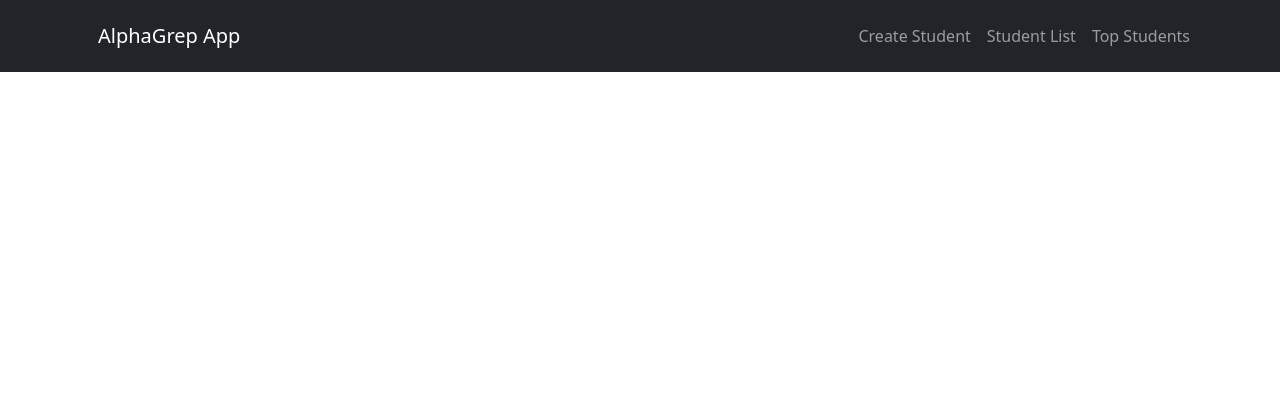
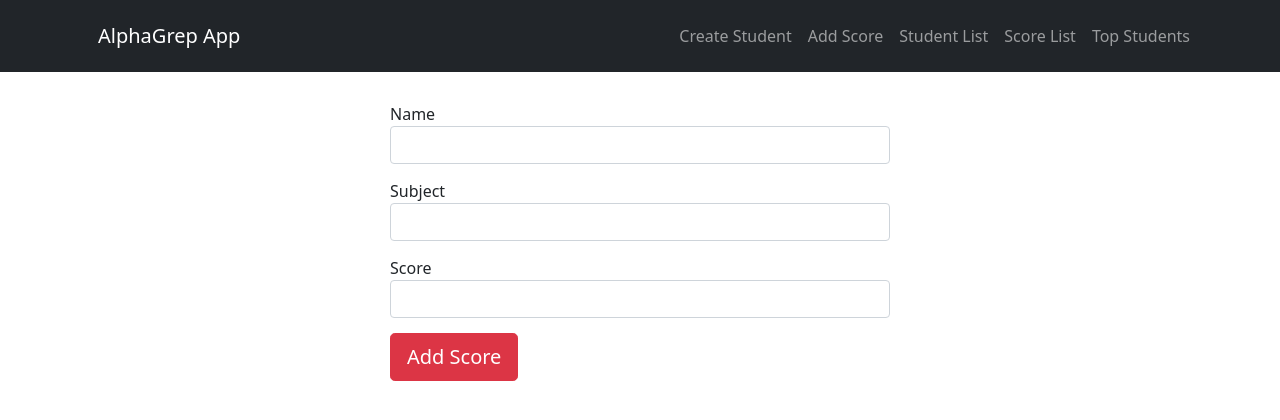
Before and after one commit to xiaobill8/alphagrep-fe, a React (Create React App) app: page /add-score in a window 1280 px wide. Shown: the top 420 px of the page. Built offline with nearby package versions, Linux system fonts and the light colour scheme.

Commit message:
Added Scores routing and components

```diff
--- a/src/App.js
+++ b/src/App.js
@@ -13,9 +13,12 @@ import { BrowserRouter as Router, Routes, Route, Link } from "react-router-dom";
 
 // Import other React Component
 import CreateStudent from "./components/create-student.component";
+import AddScore from "./components/add-score.component";
 import EditStudent from "./components/edit-student.component";
+import EditScore from "./components/edit-score.component";
 import StudentList from "./components/student-list.component";
-import TopStudents from "./components/top-students.component"
+import ScoreList from "./components/score-list.component";
+import TopStudents from "./components/top-students.component";
 
 // App Component
 const App = () => {
@@ -39,8 +42,20 @@ const App = () => {
                 </Nav>
 
                 <Nav>
+                  <Link to={"/add-score"} className="nav-link">
+                    Add Score
+                  </Link>
+                </Nav>
+
+                <Nav>
                   <Link to={"/student-list"} className="nav-link">
                     Student List
+                  </Link>
+                </Nav>
+
+                <Nav>
+                  <Link to={"/score-list"} className="nav-link">
+                    Score List
                   </Link>
                 </Nav>
 
@@ -60,9 +75,15 @@ const App = () => {
               <div className="wrapper">
                 <Routes>
                   <Route exact path="/" element={<CreateStudent />} />
+                  <Route path="/add-score" element={<AddScore />} />
                   <Route path="/create-student" element={<CreateStudent />} />
                   <Route path="/edit-student/:name" element={<EditStudent />} />
+                  <Route
+                    path="/edit-score/:name/:subject"
+                    element={<EditScore />}
+                  />
                   <Route path="/student-list" element={<StudentList />} />
+                  <Route path="/score-list" element={<ScoreList />} />
                   <Route path="/top-students" element={<TopStudents />} />
                 </Routes>
               </div>
--- /dev/null
+++ b/src/components/ScoreForm.js
@@ -0,0 +1,59 @@
+import React from "react";
+import * as Yup from "yup";
+import { Formik, Form, Field, ErrorMessage } from "formik";
+import { FormGroup, FormControl, Button } from "react-bootstrap";
+
+const ScoreForm = (props) => {
+  const validationSchema = Yup.object().shape({
+    name: Yup.string().required("Required"),
+    subject: Yup.string().required("Required"),
+    score: Yup.number()
+      .test(
+        "maxDigitsAfterDecimal",
+        "Score field must have at most 3 decimal ",
+        (number) => /^\d+(\.\d{1,3})?$/.test(number)
+      )
+      .required("Required"),
+  });
+  console.log(props);
+  return (
+    <div className="form-wrapper">
+      <Formik {...props} validationSchema={validationSchema}>
+        <Form>
+          <label htmlFor="name">Name</label>
+          <FormGroup>
+            <Field name="name" type="text" className="form-control" />
+            <ErrorMessage
+              name="name"
+              className="d-block invalid-feedback"
+              component="span"
+            />
+          </FormGroup>
+          <label htmlFor="subject">Subject</label>
+          <FormGroup>
+            <Field name="subject" type="text" className="form-control" />
+            <ErrorMessage
+              name="subject"
+              className="d-block invalid-feedback"
+              component="span"
+            />
+          </FormGroup>
+          <label htmlFor="score">Score</label>
+          <FormGroup>
+            <Field name="score" type="number" className="form-control" />
+            <ErrorMessage
+              name="score"
+              className="d-block invalid-feedback"
+              component="span"
+            />
+          </FormGroup>
+          <Button variant="danger" size="lg" block="block" type="submit">
+            {props.children}
+          </Button>
+        </Form>
+      </Formik>
+    </div>
+  );
+};
+
+export default ScoreForm;
--- /dev/null
+++ b/src/components/ScoreTableRow.js
@@ -0,0 +1,43 @@
+import React from "react";
+import { Button } from "react-bootstrap";
+import { Link } from "react-router-dom";
+import axios from "axios";
+
+const ScoreTableRow = (props) => {
+  const { Name, Subject, Score } = props.obj;
+
+  const deleteScore = () => {
+    axios
+      .delete(`http://localhost:5000/scores/delete-score/${Name}/${Subject}`, {
+        data: {},
+        headers: {
+          "Content-Type": "application/json",
+        },
+      })
+      .then((res) => {
+        if (res.status === 200) {
+          alert("Student successfully deleted");
+          window.location.reload();
+        } else Promise.reject();
+      })
+      .catch((err) => alert("Something went wrong"));
+  };
+
+  return (
+    <tr>
+      <td>{Name}</td>
+      <td>{Subject}</td>
+      <td>{Score}</td>
+      <td>
+        <Link className="edit-link" to={`/edit-score/${Name}/${Subject}`}>
+          Edit
+        </Link>
+        <Button onClick={deleteScore} size="sm" variant="danger">
+          Delete
+        </Button>
+      </td>
+    </tr>
+  );
+};
+
+export default ScoreTableRow;
--- /dev/null
+++ b/src/components/add-score.component.js
@@ -0,0 +1,39 @@
+// CreateStudent Component for add new student
+
+// Import Modules
+import React, { useState, useEffect } from "react";
+import axios from "axios";
+import ScoreForm from "./ScoreForm";
+
+// CreateStudent Component
+const AddScore = () => {
+  const [formValues, setFormValues] = useState({
+    name: "",
+    subject: "",
+    score: "",
+  });
+  // onSubmit handler
+  const onSubmit = (scoreObject) => {
+    axios
+      .post("http://localhost:5000/scores/add-score", scoreObject)
+      .then((res) => {
+        if (res.status === 200) alert("Score successfully added");
+        else Promise.reject();
+      })
+      .catch((err) => alert("Something went wrong"));
+  };
+
+  // Return student form
+  return (
+    <ScoreForm
+      initialValues={formValues}
+      onSubmit={onSubmit}
+      enableReinitialize
+    >
+      Add Score
+    </ScoreForm>
+  );
+};
+
+// Export AddScore Component
+export default AddScore;
--- /dev/null
+++ b/src/components/edit-score.component.js
@@ -0,0 +1,62 @@
+// EditScore Component for update student data
+
+// Import Modules
+import React, { useState, useEffect } from "react";
+import axios from "axios";
+import ScoreForm from "./ScoreForm";
+import { useNavigate, useParams } from "react-router-dom";
+
+// EditScore Component
+const EditScore = () => {
+  const { name, subject } = useParams();
+  const [formValues, setFormValues] = useState({
+    name: "",
+    subject: "",
+    score: "",
+  });
+  const navigate = useNavigate();
+
+  //onSubmit handler
+  const onSubmit = (scoreObject) => {
+    axios
+      .put(
+        `http://localhost:5000/scores/update-score/${name}/${subject}`,
+        scoreObject
+      )
+      .then((res) => {
+        if (res.status === 200) {
+          alert("Score successfully updated");
+          navigate("/score-list");
+        } else Promise.reject();
+      })
+      .catch((err) => alert("Something went wrong"));
+  };
+
+  // Load data from server and reinitialize student form
+  useEffect(() => {
+    axios
+      .get(`http://localhost:5000/scores/update-score/${name}/${subject}`)
+      .then((res) => {
+        console.log("RES:");
+        console.log(res);
+        const { Name, Subject, Score } = res.data[0];
+        console.log(Name);
+        setFormValues({ name: Name, subject: Subject, score: Score });
+      })
+      .catch((err) => console.log(err));
+  }, [name, subject]);
+
+  // Return student form
+  return (
+    <ScoreForm
+      initialValues={formValues}
+      onSubmit={onSubmit}
+      enableReinitialize
+    >
+      Update Score
+    </ScoreForm>
+  );
+};
+
+// Export EditScore Component
+export default EditScore;
--- /dev/null
+++ b/src/components/score-list.component.js
@@ -0,0 +1,119 @@
+import React, { useState, useEffect } from "react";
+import axios from "axios";
+import { ExportJsonCsv } from "react-export-json-csv";
+import { Table } from "react-bootstrap";
+import ScoreTableRow from "./ScoreTableRow";
+
+const ScoreList = () => {
+  const [scores, setScores] = useState([]);
+  const [file, setFile] = useState();
+
+  const fileReader = new FileReader();
+
+  const handleOnChange = (e) => {
+    setFile(e.target.files[0]);
+  };
+
+  const handleOnSubmit = (e) => {
+    e.preventDefault();
+
+    if (file) {
+      fileReader.onload = function (event) {
+        const csvInput = event.target.result;
+        const formData = new FormData();
+        formData.append("csvInput", csvInput);
+        axios
+          .post("http://localhost:5000/scores/upload-csv", formData, {
+            headers: {
+              "Content-Type": "multipart/form-data",
+            },
+          })
+          .then((res) => {
+            if (res.status === 200) {
+              alert("CSV file successfully uploaded.");
+              window.location.reload();
+            } else Promise.reject();
+          })
+          .catch((err) => alert("CSV Upload failed"));
+      };
+
+      fileReader.readAsText(file);
+    }
+  };
+
+  useEffect(() => {
+    axios
+      .get("http://localhost:5000/scores")
+      .then(({ data }) => {
+        setScores(data);
+      })
+      .catch((error) => {
+        console.log(error);
+      });
+  }, []);
+
+  const DataTable = () => {
+    return scores.map((res, i) => {
+      return <ScoreTableRow obj={res} key={i} />;
+    });
+  };
+
+  const csvHeaders = [
+    {
+      key: "Name",
+      name: "Name",
+    },
+    {
+      key: "Subject",
+      name: "Subject",
+    },
+    {
+      key: "Score",
+      name: "Score",
+    },
+  ];
+
+  return (
+    <>
+      <div className="table-wrapper">
+        <Table striped bordered hover>
+          <thead>
+            <tr>
+              <th>Name</th>
+              <th>Subject</th>
+              <th>Score</th>
+              <th>Action</th>
+            </tr>
+          </thead>
+          <tbody>{DataTable()}</tbody>
+        </Table>
+      </div>
+      <div className="csv-link">
+        <ExportJsonCsv
+          headers={csvHeaders}
+          items={scores}
+          fileTitle="scores"
+        >
+          Export CSV
+        </ExportJsonCsv>
+        <form>
+          <input
+            type={"file"}
+            id={"csvFileInput"}
+            accept={".csv"}
+            onChange={handleOnChange}
+          />
+          <button
+            onClick={(e) => {
+              handleOnSubmit(e);
+            }}
+          >
+            Import CSV
+          </button>
+        </form>
+      </div>
+    </>
+  );
+};
+
+export default ScoreList;
```
